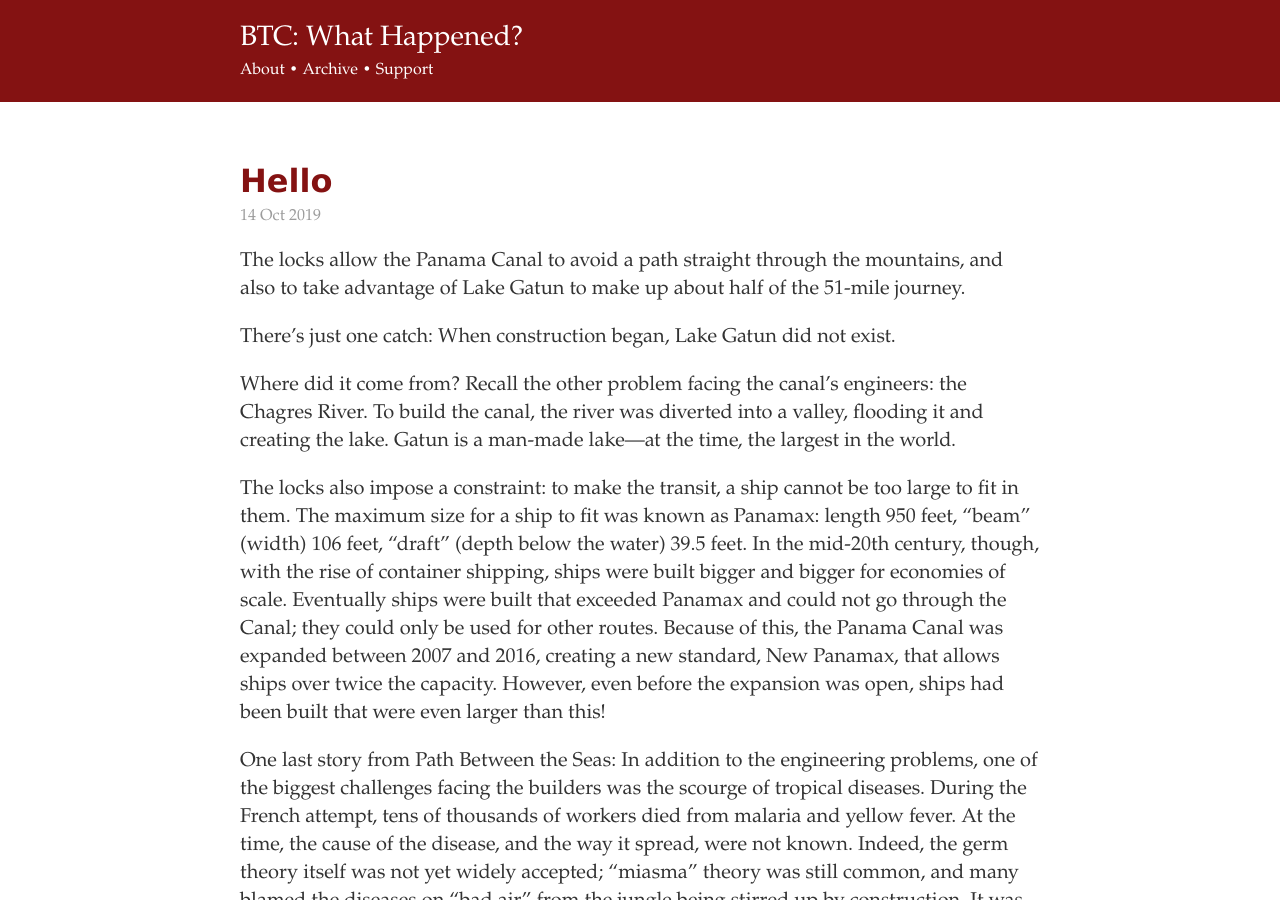
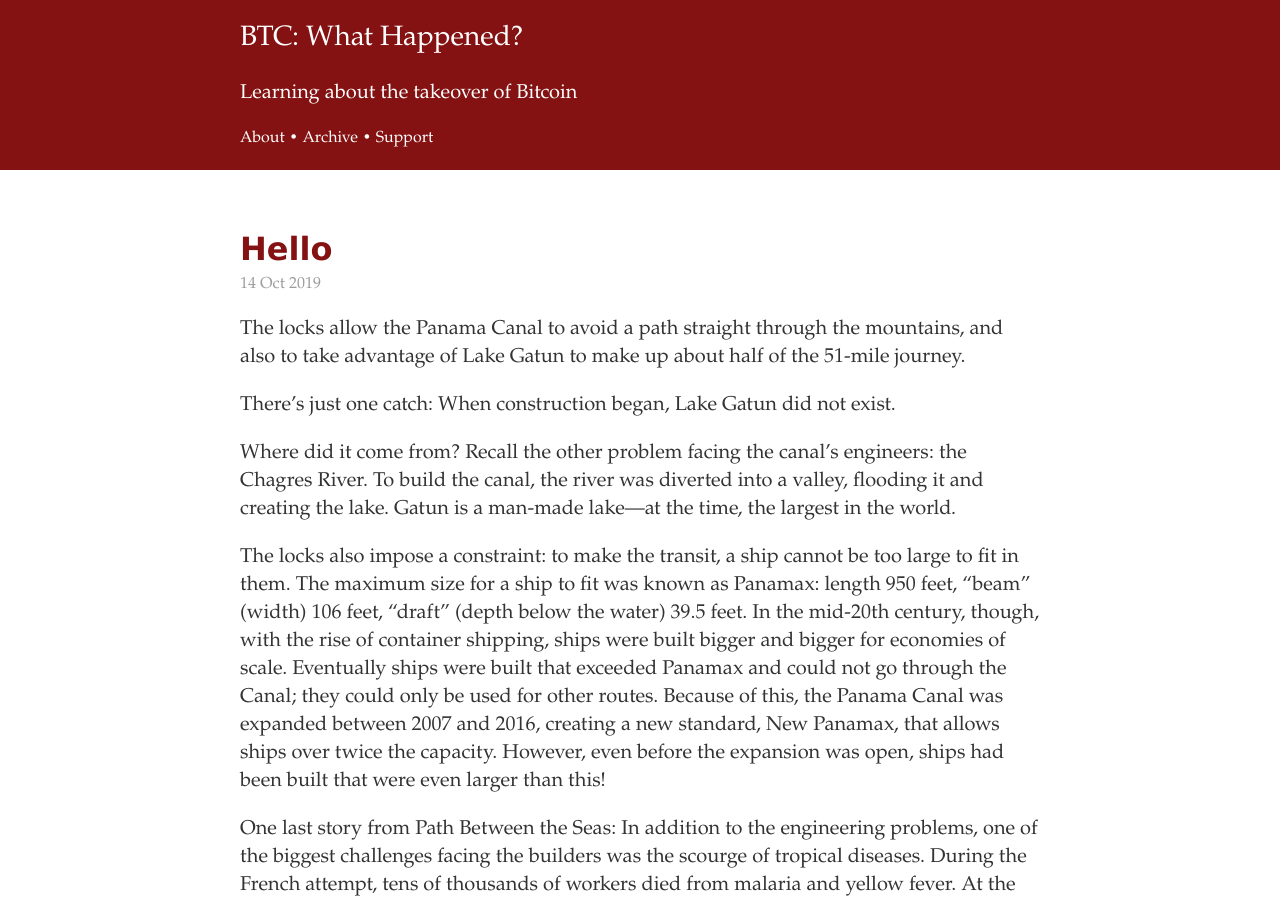
Before and after one commit to derykmakgill/nsi, a Jekyll site: the page built from index.html, in a window 1280 px wide and 900 px high. Built offline with Jekyll 4.4.1, drawn with Linux system fonts in a browser that asks for light colours; the list of posts is cut into pages by our own code.

Commit message:
Update default.html

```diff
--- a/_layouts/default.html
+++ b/_layouts/default.html
@@ -453,6 +453,7 @@
     <div class="header">
   <div class="header-content main-column">
     <a class="title" href="/">BTC: What Happened?</a>
+ <p class="subtitle">Learning about the takeover of Bitcoin</p>
     <p class="navigation">
   <a href="/about">About</a> •
   <a href="/archive">Archive</a> •
```
